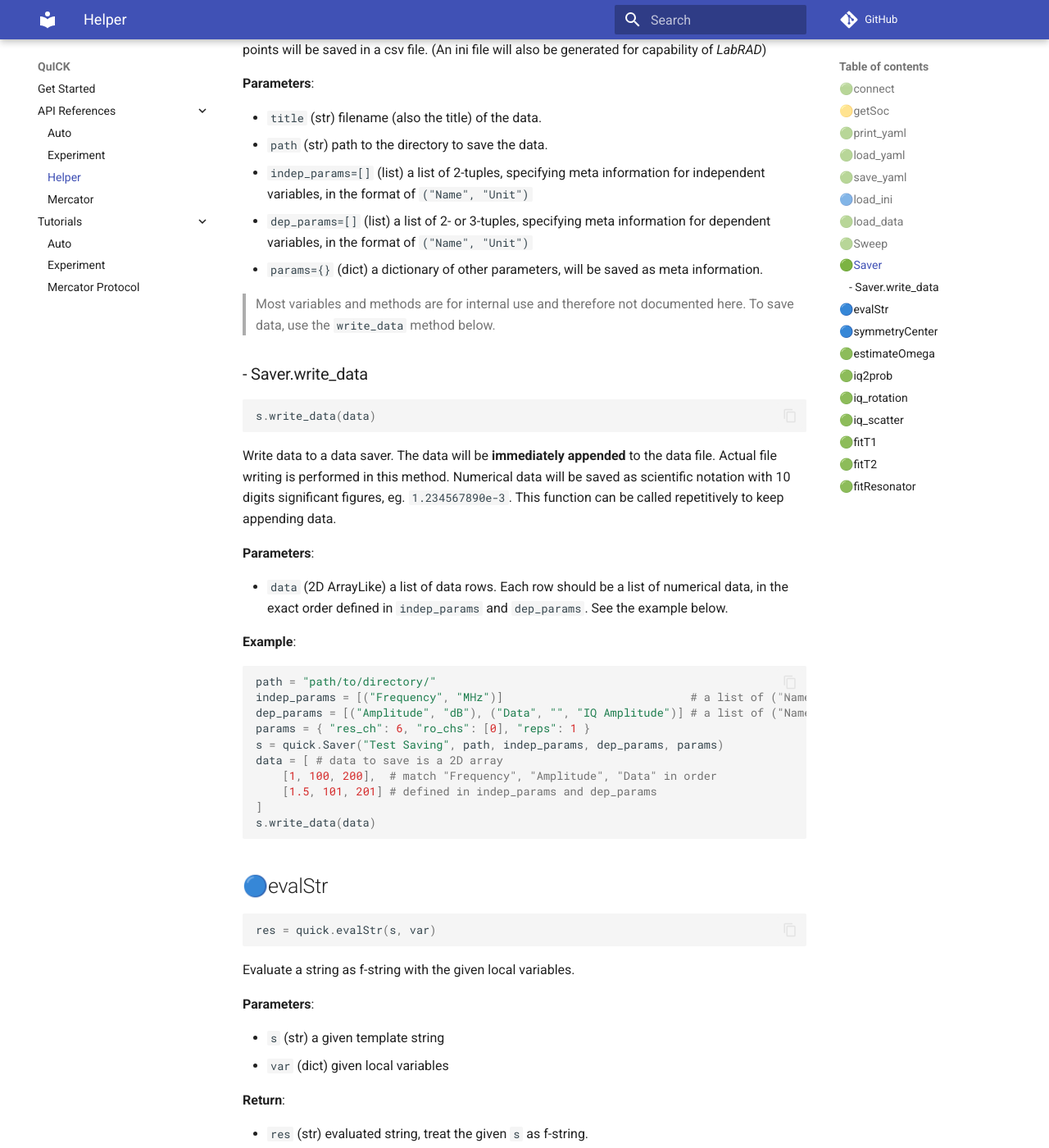
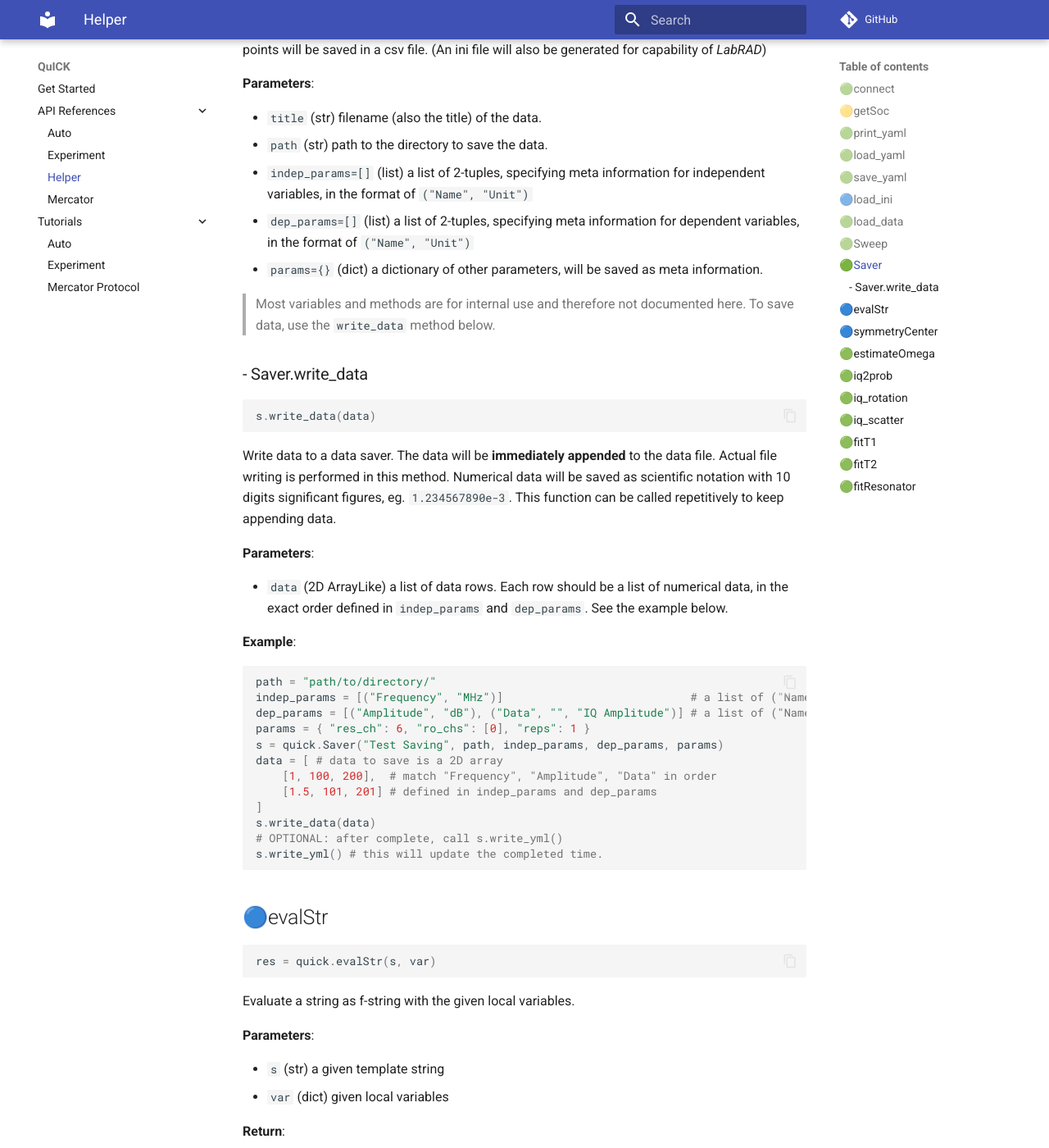
Before and after one commit to clelandlab/quick, an MkDocs documentation site: the page built from docs/API References/helper.md, in a window 1280 px wide and 1400 px high, scrolled down 3402 px. Shown: the whole window at 82% size. Built offline with MkDocs 1.6.1 and Material for MkDocs 9.7.7, drawn with Linux system fonts in a browser that asks for light colours; comment, search, counter and statistics services are not loaded.

Commit message:
Update doc/helper

````diff
--- a/docs/API References/helper.md
+++ b/docs/API References/helper.md
@@ -157,7 +157,7 @@ The *class* to construct a data saver. The meta information will be saved in a y
 - `title` (str) filename (also the title) of the data.
 - `path` (str) path to the directory to save the data.
 - `indep_params=[]` (list) a list of 2-tuples, specifying meta information for independent variables, in the format of `("Name", "Unit")`
-- `dep_params=[]` (list) a list of 2- or 3-tuples, specifying meta information for dependent variables, in the format of `("Name", "Unit")`
+- `dep_params=[]` (list) a list of 2-tuples, specifying meta information for dependent variables, in the format of `("Name", "Unit")`
 - `params={}` (dict) a dictionary of other parameters, will be saved as meta information.
 
 > Most variables and methods are for internal use and therefore not documented here. To save data, use the `write_data` method below.
@@ -187,6 +187,8 @@ data = [ # data to save is a 2D array
     [1.5, 101, 201] # defined in indep_params and dep_params
 ]
 s.write_data(data)
+# OPTIONAL: after complete, call s.write_yml()
+s.write_yml() # this will update the completed time.
 ```
 
 ## 🔵evalStr
````
